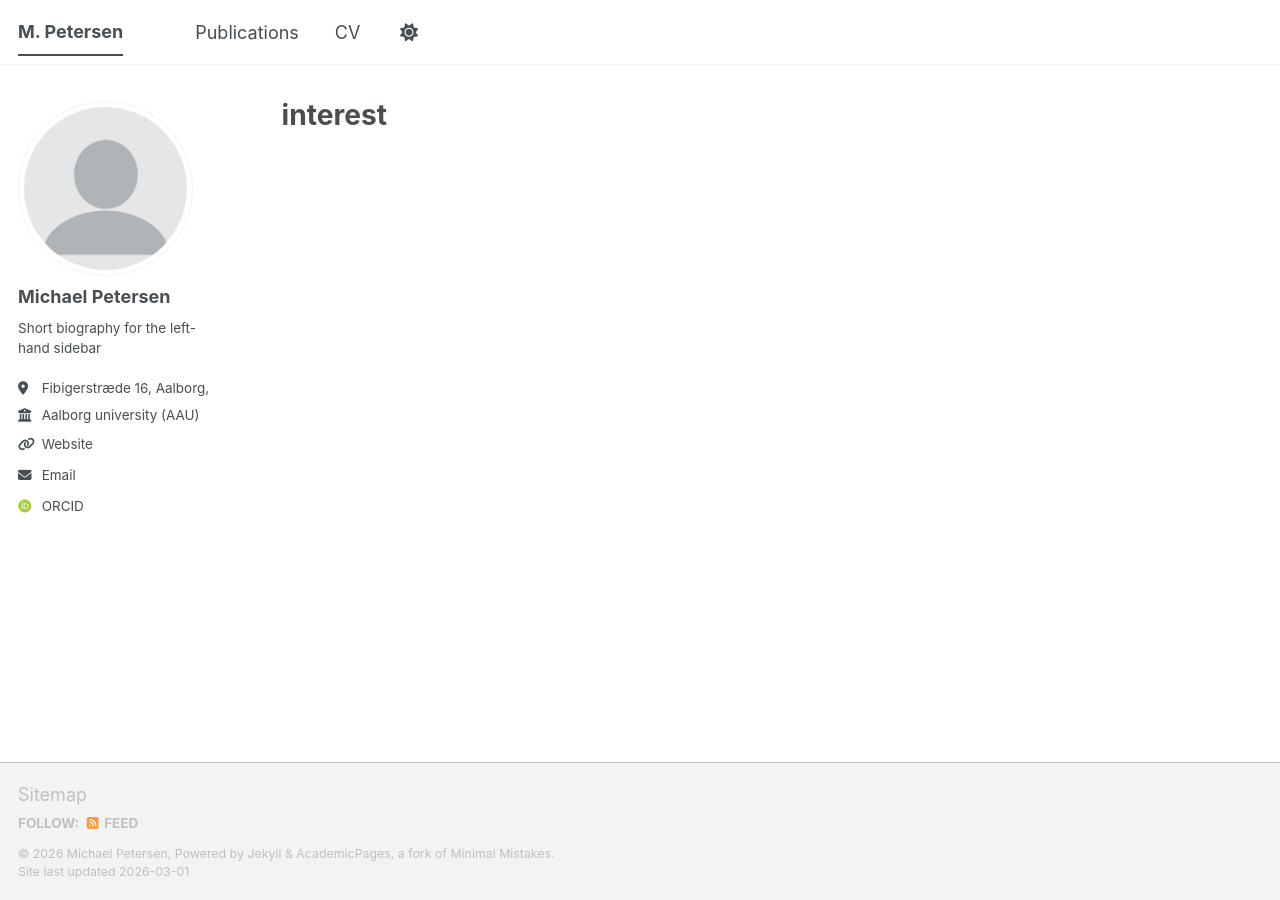
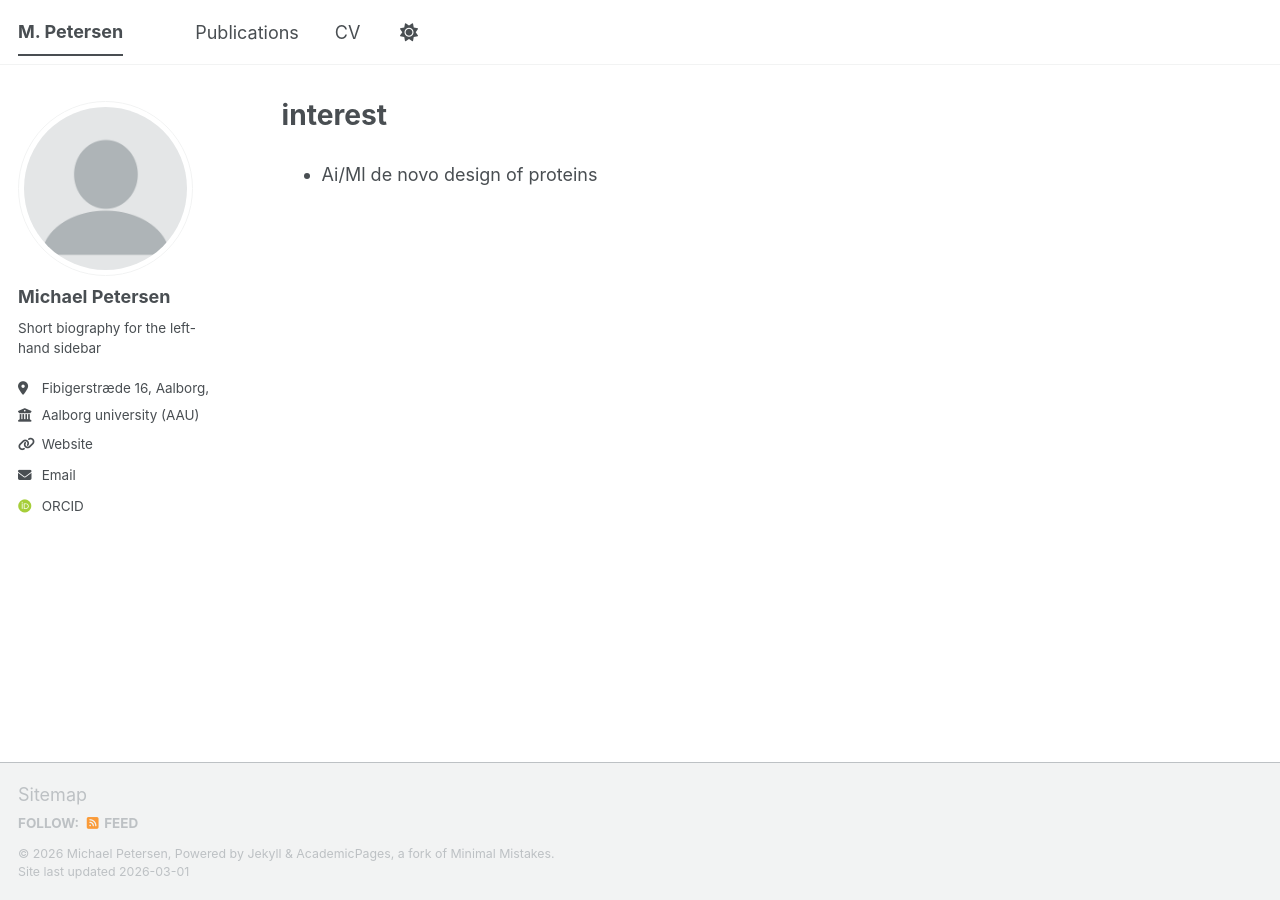
Before and after one commit to michipetersen18-rgb/cv_michael, a Jekyll site: the page built from _pages/about.md, in a window 1280 px wide. Built offline with Jekyll 4.4.1, drawn with Linux system fonts in a browser that asks for light colours; some web fonts are replaced; a script bundle is joined from its source files by our own code; library files that are not in the unit come from our copies.

Commit message:
Update about.md

```diff
--- a/_pages/about.md
+++ b/_pages/about.md
@@ -6,3 +6,6 @@ redirect_from:
   - /about/
   - /about.html
 ---
+
+
+* Ai/Ml de novo design of proteins
```
